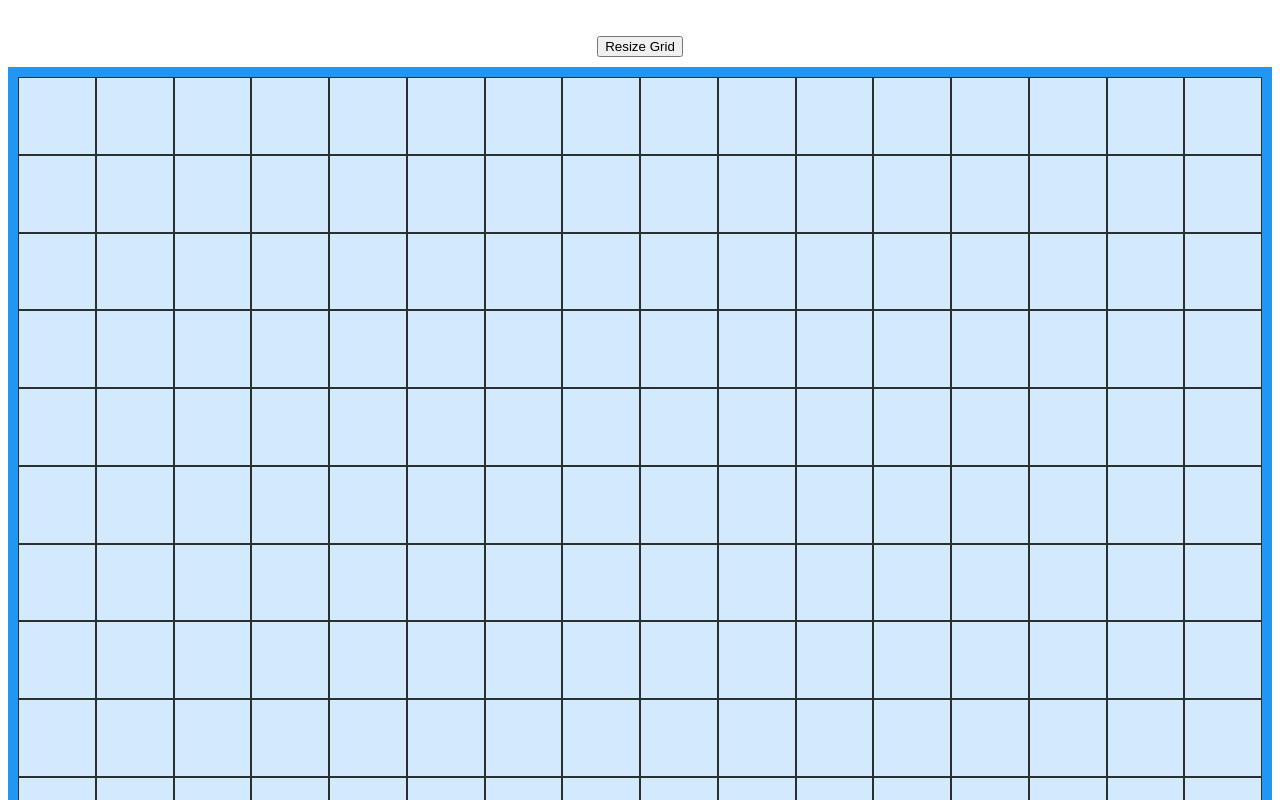
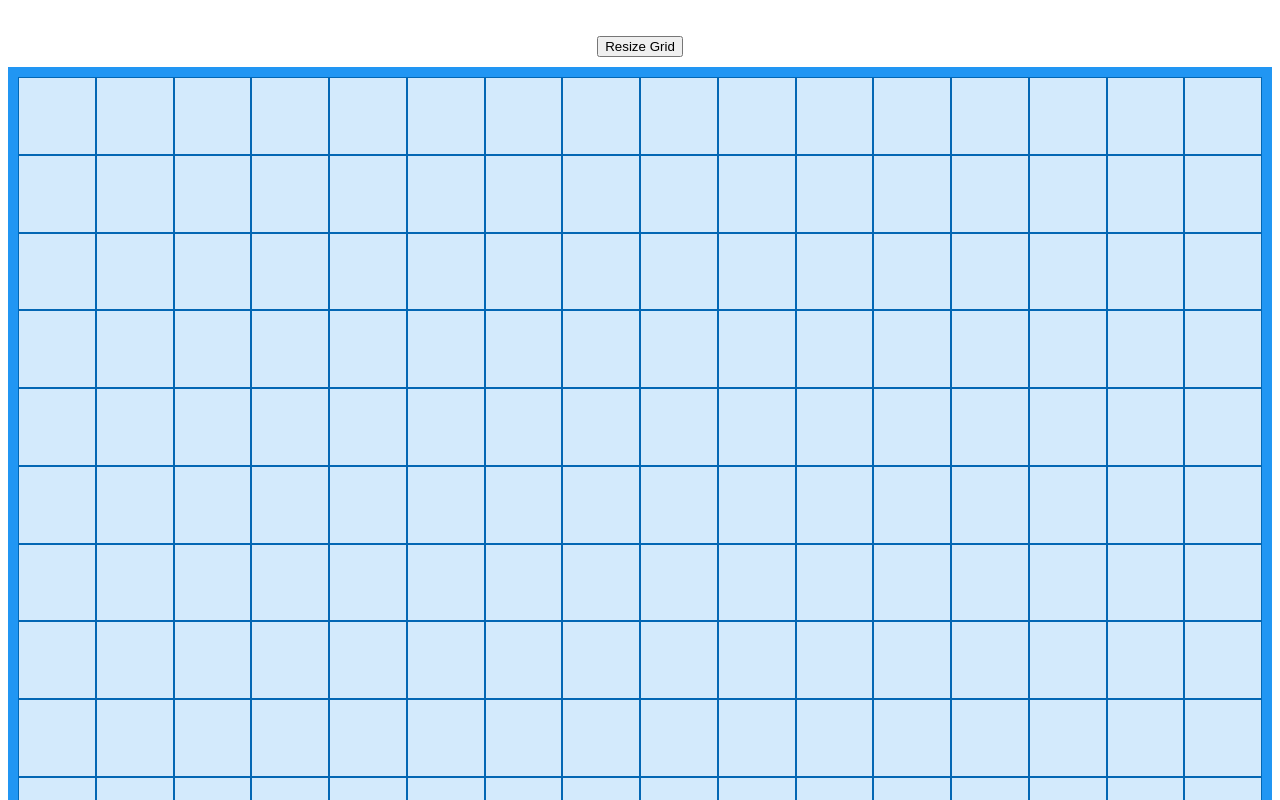
Before and after one commit to markrusselldev/odin-etch-a-sketch, a plain HTML site: page index.html in a window 1280 px wide. Shown: the top 800 px of the page. Drawn offline with Linux system fonts and the light colour scheme.

Commit message:
style: change grid item border color to match bg

```diff
--- a/styles.css
+++ b/styles.css
@@ -37,7 +37,7 @@ body {
 
 .grid-item {
   background-color: rgba(255, 255, 255, 0.8);
-  border: 1px solid rgba(0, 0, 0, 0.8);
+  border: 1px solid #0367b4;
   text-align: center;
   font-size: 8px;
   overflow: hidden;
```
